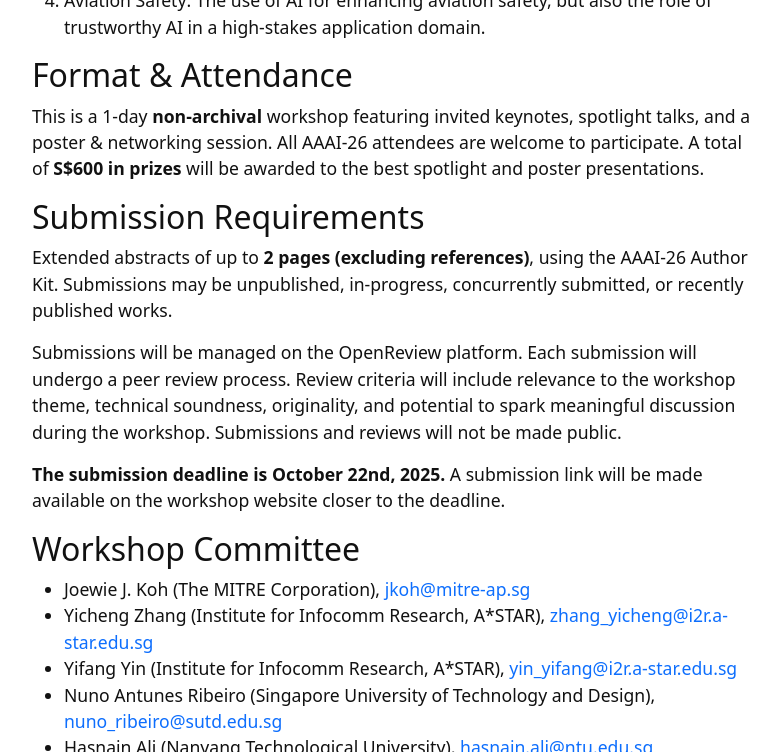
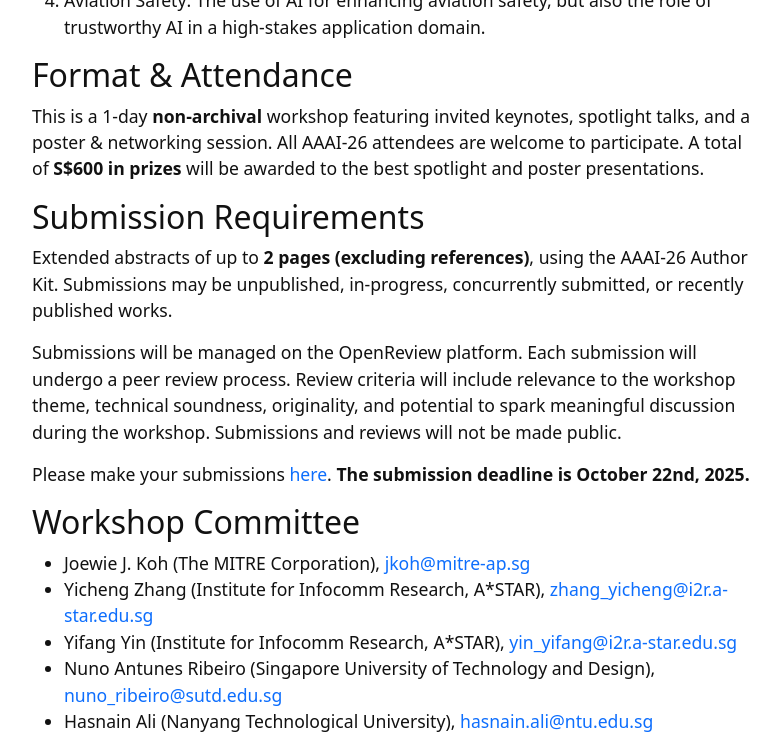
Before and after one commit to AI4AT/ai4at.github.io, a Jekyll site: the page built from index.md, in a window 1280 px wide and 900 px high, scrolled down 1266 px, cut to the strip 0-752 px from the top of the window. Shown: the whole strip, without its empty margins (245-1025 px from the left). Built offline with Jekyll 4.4.1, drawn with Linux system fonts in a browser that asks for light colours.

Commit message:
Add submission link

```diff
--- a/index.md
+++ b/index.md
@@ -28,7 +28,7 @@
 
 Submissions will be managed on the OpenReview platform. Each submission will undergo a peer review process. Review criteria will include relevance to the workshop theme, technical soundness, originality, and potential to spark meaningful discussion during the workshop. Submissions and reviews will not be made public.
 
-**The submission deadline is October 22nd, 2025.** A submission link will be made available on the workshop website closer to the deadline.
+Please make your submissions [here](https://openreview.net/group?id=AAAI.org/2026/Workshop/AI4AT). **The submission deadline is October 22nd, 2025.**
 
 ## Workshop Committee
 
```
